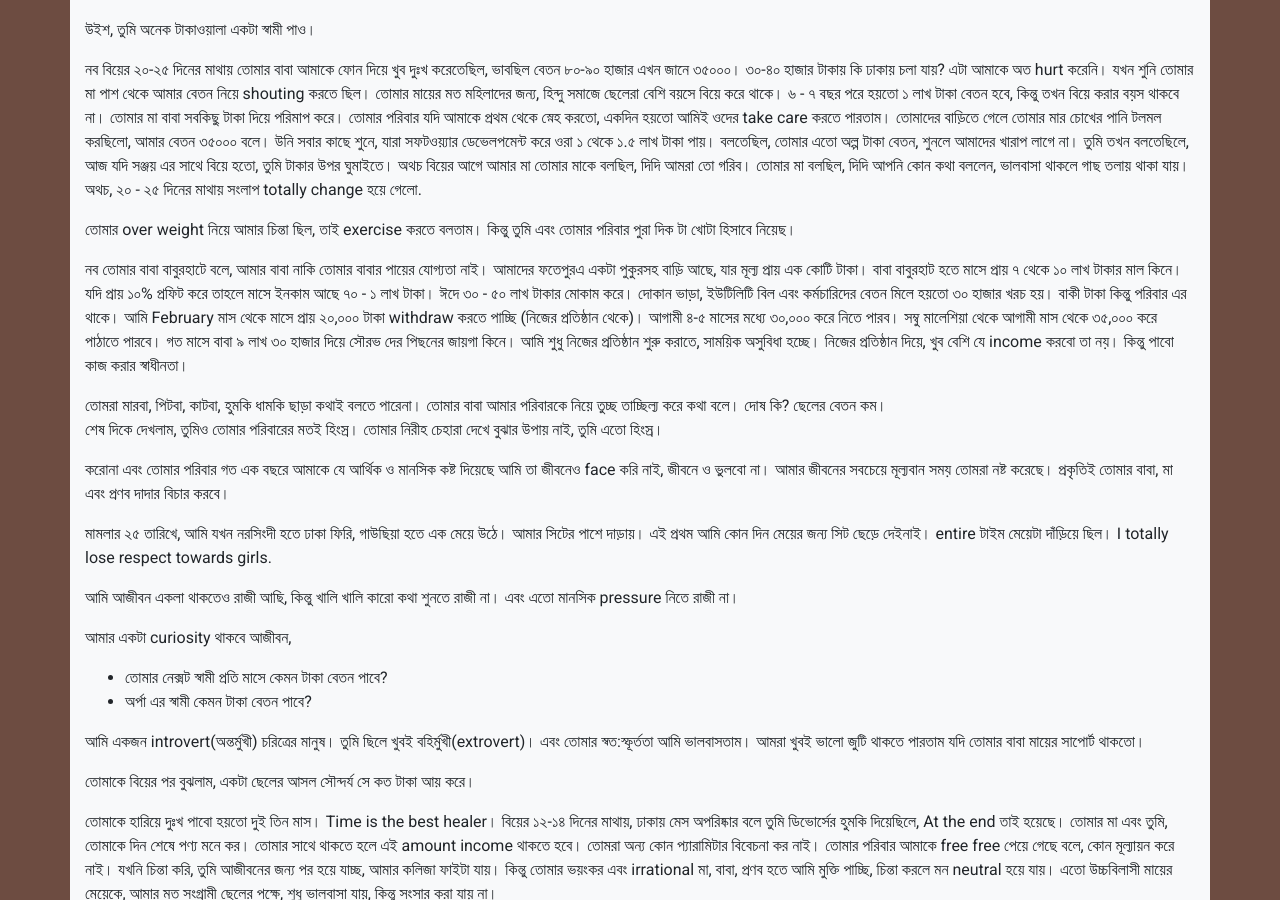
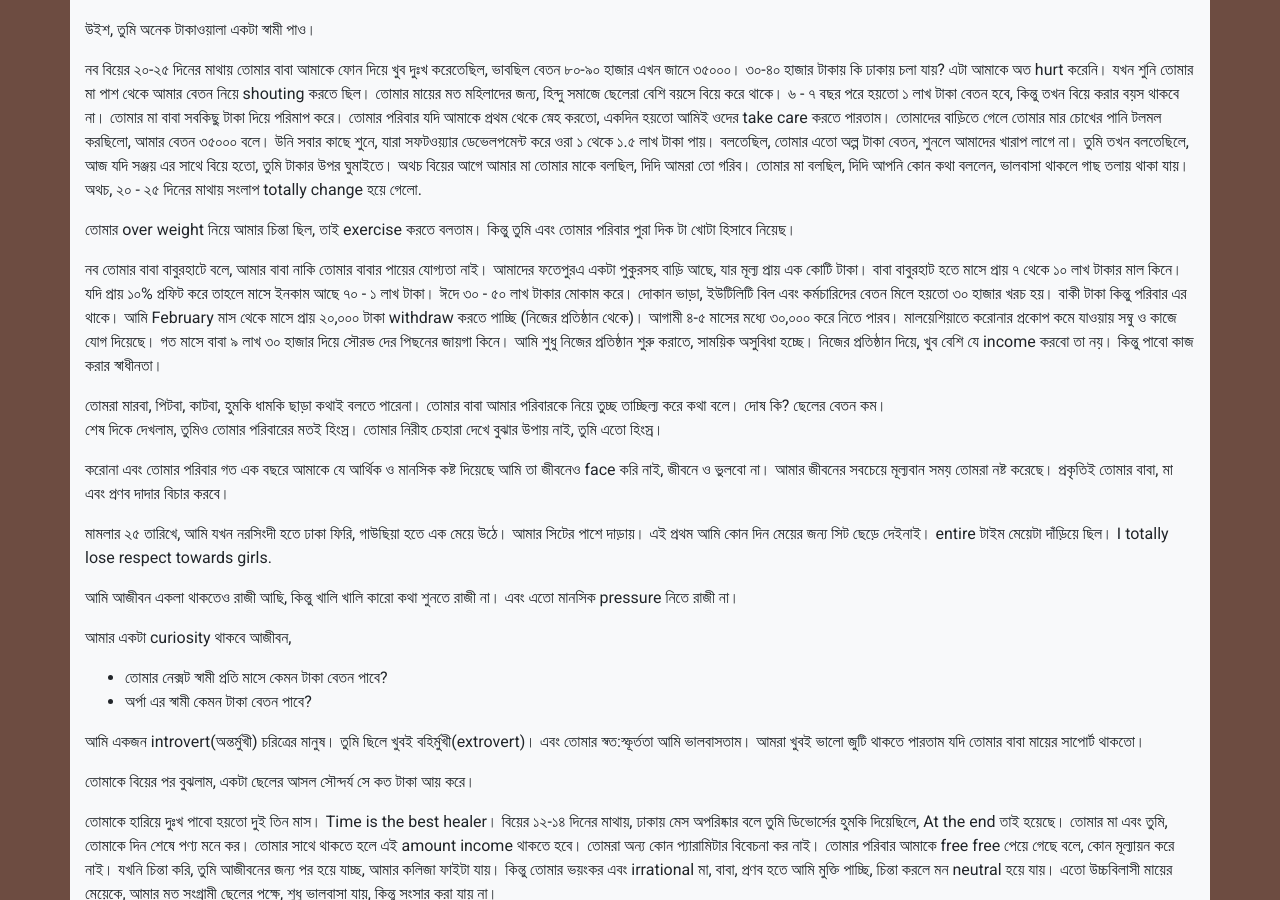
Before and after one commit to polodev/nobo, a Jekyll site: the page built from index.md, in a window 1280 px wide and 900 px high, scrolled down 3458 px. Built offline with Jekyll 4.4.1, drawn with Linux system fonts in a browser that asks for light colours; nearby versions of some CDN libraries.

Commit message:
--updated--

```diff
--- a/index.md
+++ b/index.md
@@ -87,7 +87,7 @@ active: last-message
 
 তোমার over weight নিয়ে আমার চিন্তা ছিল, তাই exercise করতে বলতাম। কিন্তু তুমি এবং তোমার পরিবার পুরা দিক টা খোটা হিসাবে নিয়েছ।
 
-নব তোমার বাবা বাবুরহাটে বলে, আমার বাবা নাকি তোমার বাবার পায়ের যোগ্যতা নাই। আমাদের ফতেপুরএ একটা পুকুরসহ বাড়ি আছে, যার মূল্য প্রায় এক কোটি টাকা। বাবা বাবুরহাট হতে মাসে প্রায় ৭ থেকে ১০ লাখ টাকার মাল কিনে। যদি প্রায় ১০% প্রফিট করে তাহলে মাসে ইনকাম আছে ৭০ - ১ লাখ টাকা। ঈদে ৩০ - ৫০ লাখ টাকার মোকাম করে। দোকান ভাড়া, ইউটিলিটি বিল এবং কর্মচারিদের বেতন মিলে হয়তো ৩০ হাজার খরচ হয়। বাকী টাকা কিন্তু পরিবার এর থাকে। আমি February মাস থেকে মাসে প্রায় ২০,০০০ টাকা withdraw করতে পাচ্ছি (নিজের প্রতিষ্ঠান থেকে)। আগামী ৪-৫ মাসের মধ্যে ৩০,০০০ করে নিতে পারব। সম্বু মালেশিয়া থেকে আগামী মাস থেকে ৩৫,০০০ করে পাঠাতে পারবে। গত মাসে বাবা ৯ লাখ ৩০ হাজার দিয়ে সৌরভ দের পিছনের জায়গা কিনে। আমি শুধু নিজের প্রতিষ্ঠান শুরু করাতে, সাময়িক অসুবিধা হচ্ছে। নিজের প্রতিষ্ঠান দিয়ে, খুব বেশি যে income করবো তা নয়। কিন্তু পাবো কাজ করার স্বাধীনতা।
+নব তোমার বাবা বাবুরহাটে বলে, আমার বাবা নাকি তোমার বাবার পায়ের যোগ্যতা নাই। আমাদের ফতেপুরএ একটা পুকুরসহ বাড়ি আছে, যার মূল্য প্রায় এক কোটি টাকা। বাবা বাবুরহাট হতে মাসে প্রায় ৭ থেকে ১০ লাখ টাকার মাল কিনে। যদি প্রায় ১০% প্রফিট করে তাহলে মাসে ইনকাম আছে ৭০ - ১ লাখ টাকা। ঈদে ৩০ - ৫০ লাখ টাকার মোকাম করে। দোকান ভাড়া, ইউটিলিটি বিল এবং কর্মচারিদের বেতন মিলে হয়তো ৩০ হাজার খরচ হয়। বাকী টাকা কিন্তু পরিবার এর থাকে। আমি February মাস থেকে মাসে প্রায় ২০,০০০ টাকা withdraw করতে পাচ্ছি (নিজের প্রতিষ্ঠান থেকে)। আগামী ৪-৫ মাসের মধ্যে ৩০,০০০ করে নিতে পারব। মালয়েশিয়াতে করোনার প্রকোপ কমে যাওয়ায় সম্বু ও কাজে যোগ দিয়েছে। গত মাসে বাবা ৯ লাখ ৩০ হাজার দিয়ে সৌরভ দের পিছনের জায়গা কিনে। আমি শুধু নিজের প্রতিষ্ঠান শুরু করাতে, সাময়িক অসুবিধা হচ্ছে। নিজের প্রতিষ্ঠান দিয়ে, খুব বেশি যে income করবো তা নয়। কিন্তু পাবো কাজ করার স্বাধীনতা।
 
 তোমরা মারবা, পিটবা, কাটবা, হুমকি ধামকি ছাড়া কথাই বলতে পারেনা। তোমার বাবা আমার পরিবারকে নিয়ে তুচ্ছ তাচ্ছিল্য করে কথা বলে। দোষ কি? ছেলের বেতন কম।
 শেষ দিকে দেখলাম, তুমিও তোমার পরিবারের মতই হিংস্র। তোমার নিরীহ চেহারা দেখে বুঝার উপায় নাই, তুমি এতো হিংস্র।
```
